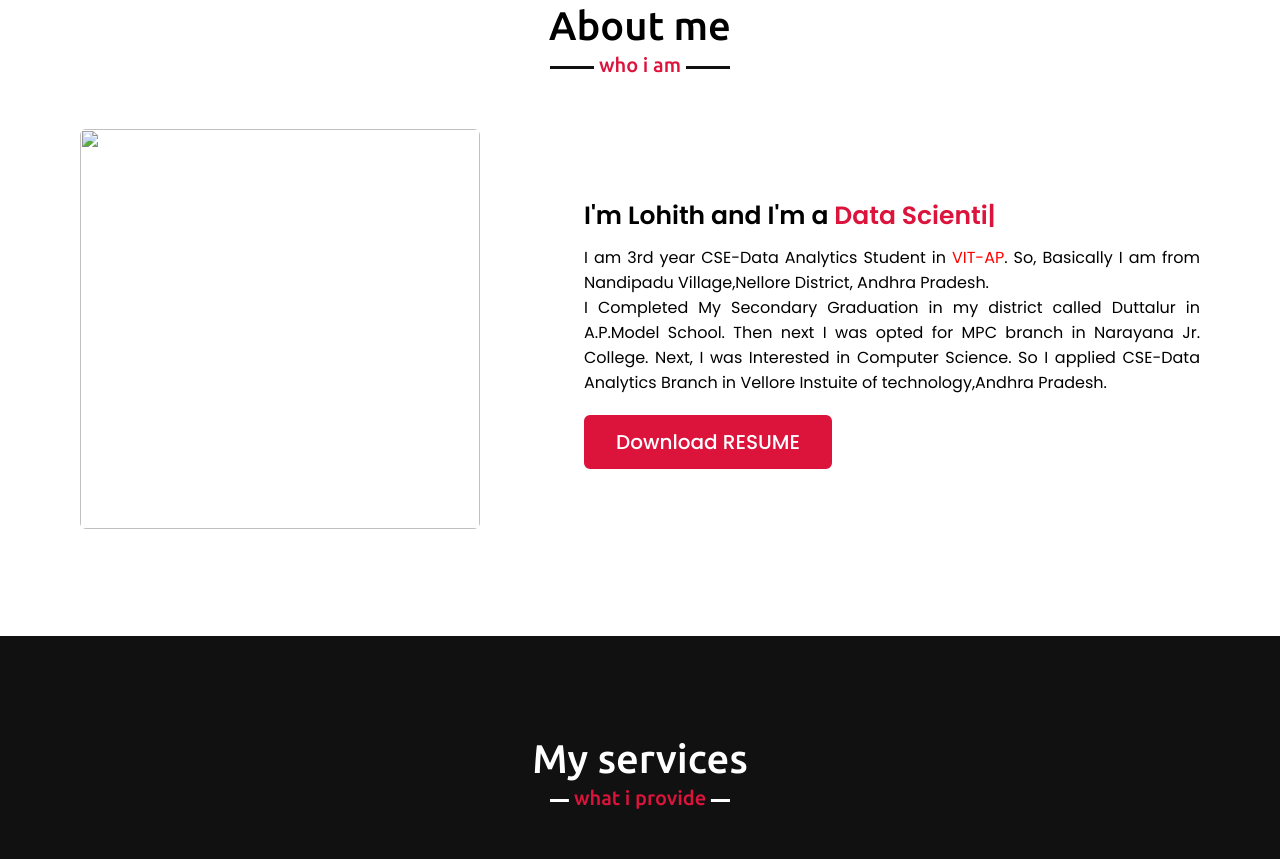
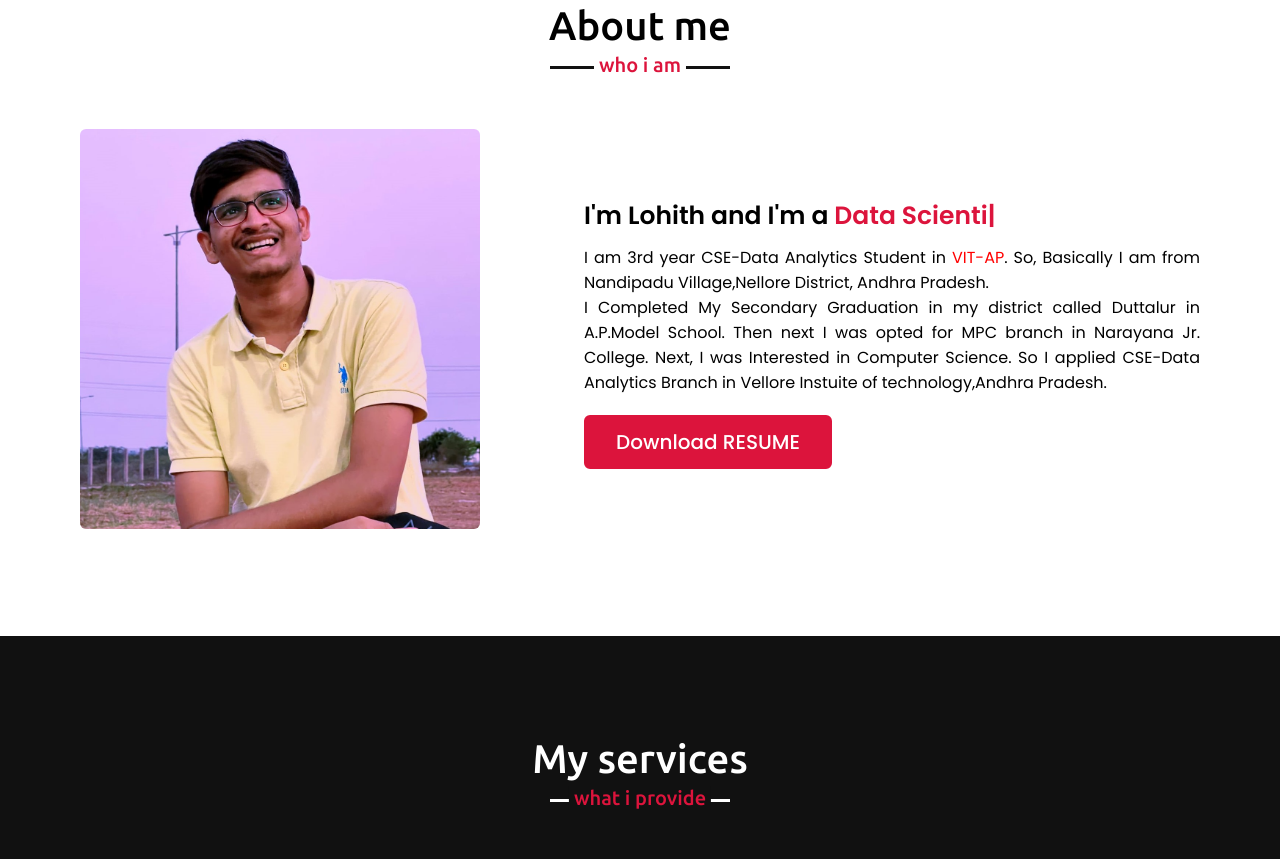
Before and after one commit to ProjectLohith/My-Portfolio, a plain HTML site: page index.html in a window 1280 px wide. Shown: the part 897-1756 px from the top of the page. Drawn offline with nearby package versions, Linux system fonts and the light colour scheme; files whose address does not match are found by name.

Commit message:
images updated

```diff
--- a/index.html
+++ b/index.html
@@ -52,7 +52,7 @@
             <h2 class="title">About me</h2>
             <div class="about-content">
                 <div class="column left">
-                    <img src="images/profile-1.jpeg" alt="">
+                    <img src="profile-1.jpeg" alt="">
                 </div>
                 <div class="column right">
                     <div class="text">I'm Lohith and I'm a <span class="typing-2"></span></div>
```
